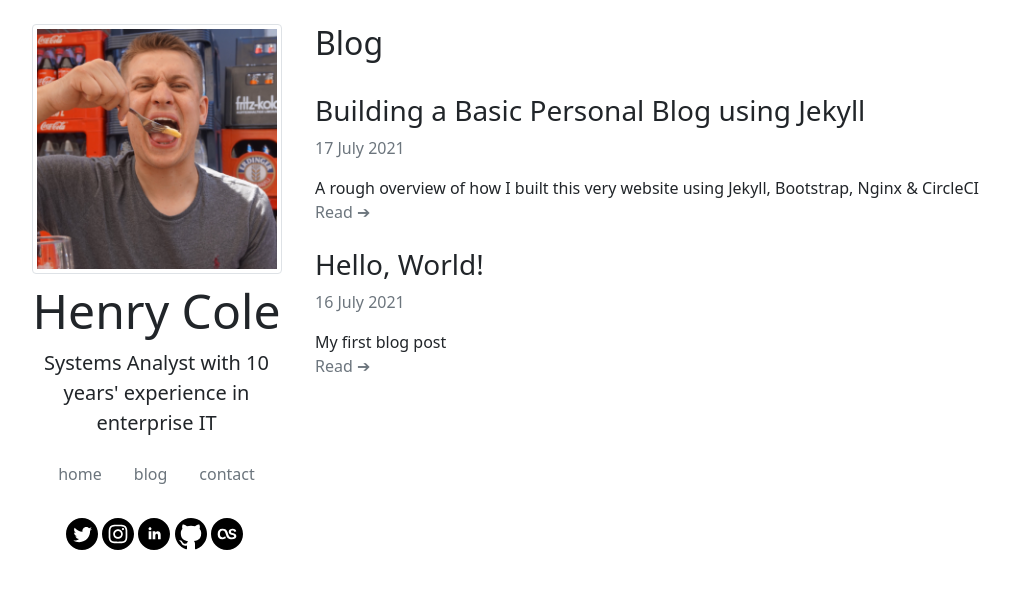
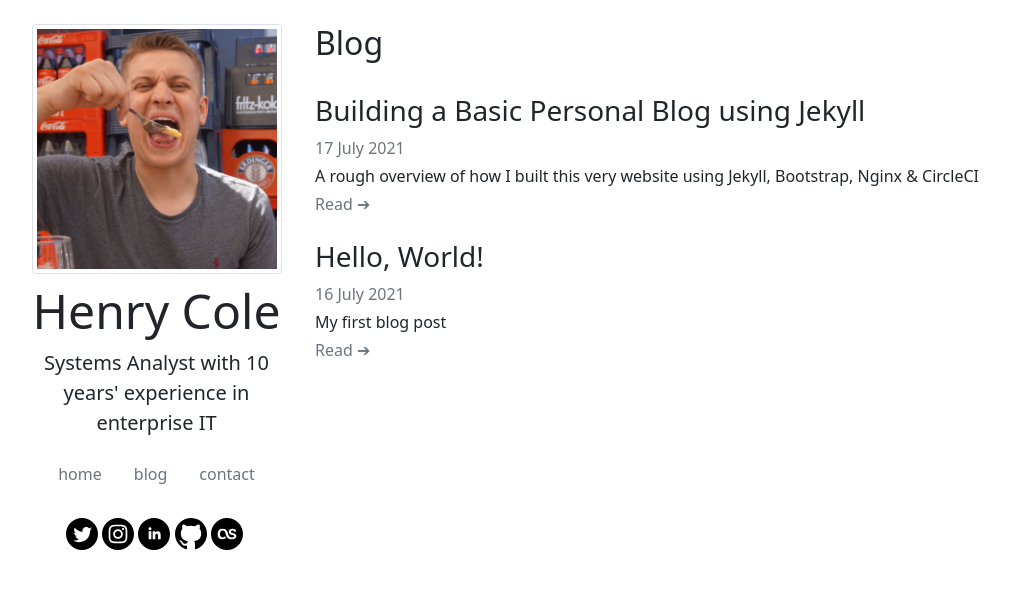
Before and after one commit to hcuk94/henry-personal-website, a Jekyll site: the page built from blog.html, in a window 1280 px wide. Shown: the top 589 px of the page, without its empty margins (56-1065 px from the left). Built offline with Jekyll 4.4.1, drawn with Linux system fonts in a browser that asks for light colours.

Commit message:
yet more blog spacing

```diff
--- a/blog.html
+++ b/blog.html
@@ -8,8 +8,8 @@ layout: default
       {% for post in site.posts %}
         <article class="post mt-4">
           <h3><a href="{{ site.baseurl }}{{ post.url }}" class="text-reset text-decoration-none">{{ post.title }}</a></h3>
-          <p class="text-muted">{{ post.date | date: "%-d %B %Y"}}</p>
-          <p class="my-0">{{ post.excerpt }}</p>
+          <p class="text-muted mb-1">{{ post.date | date: "%-d %B %Y"}}</p>
+          <p class="mb-1">{{ post.excerpt }}</p>
           <a class="text-muted text-decoration-none" href="{{ site.baseurl }}{{ post.url }}">Read ➔</a>
         </article>
       {% endfor %}
```
